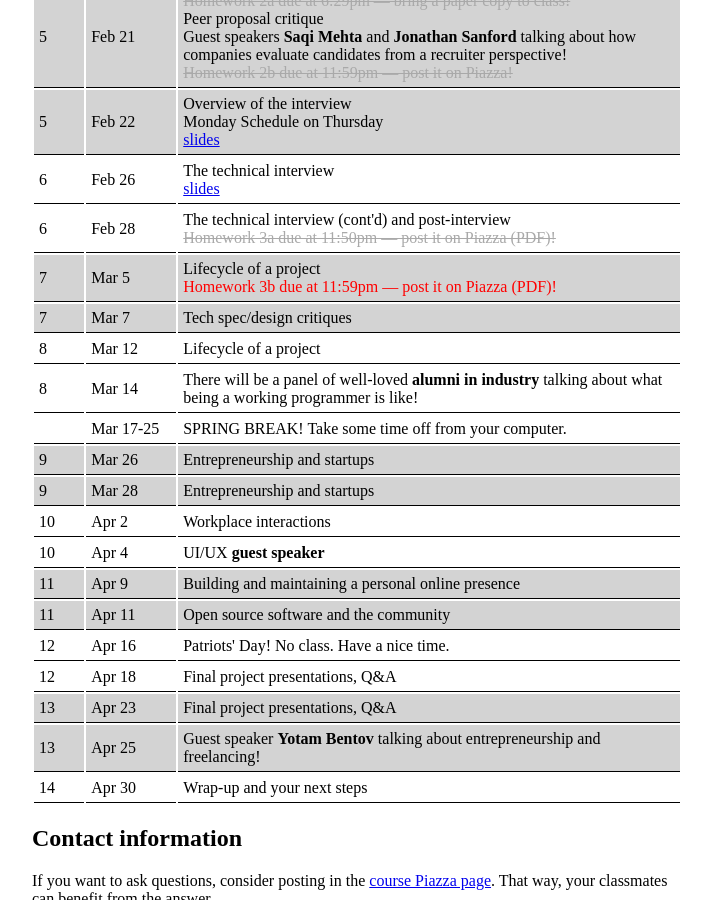
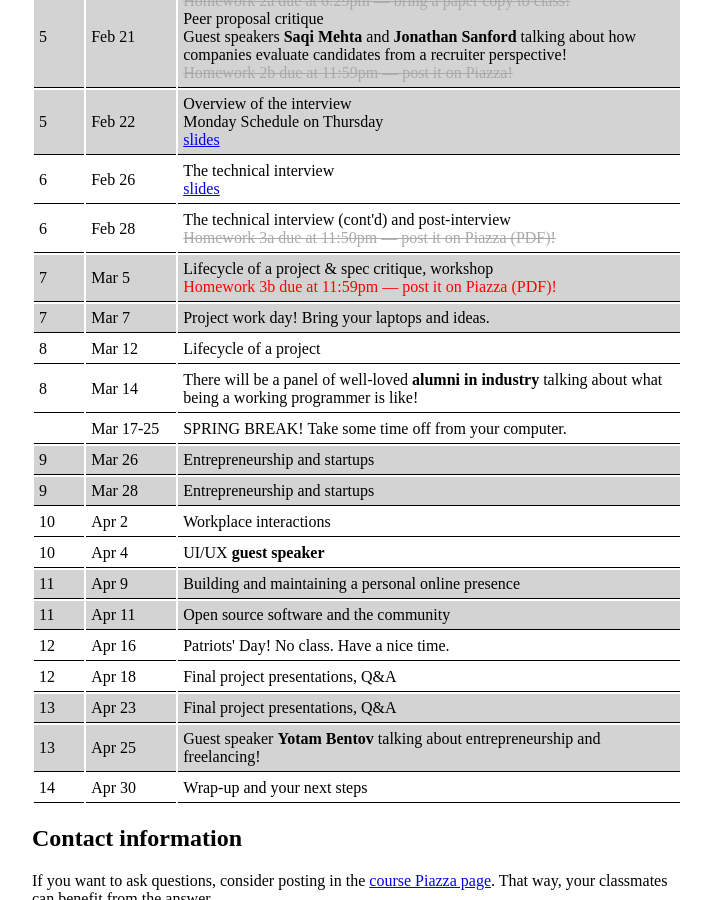
Before and after one commit to tekknolagi/excollege, a Jekyll site: the page built from syllabus.md, in a window 1280 px wide and 900 px high, scrolled down 1772 px. Shown: the whole window, without its empty margins (16-727 px from the left). Built offline with Jekyll 4.4.1, drawn with Linux system fonts in a browser that asks for light colours.

Commit message:
Update calendar

```diff
--- a/syllabus.md
+++ b/syllabus.md
@@ -239,7 +239,7 @@ to add materials from past lectures.
             <td>7</td>
             <td>Mar 5</td>
             <td>
-            Lifecycle of a project
+            Lifecycle of a project &amp; spec critique, workshop
             <br />
             <span class="assignment">Homework 3b due at 11:59pm &mdash; post it
             on Piazza (PDF)!</span>
@@ -249,7 +249,7 @@ to add materials from past lectures.
             <td>7</td>
             <td>Mar 7</td>
             <td>
-            Tech spec/design critiques
+            Project work day! Bring your laptops and ideas.
             </td>
         </tr>
         <tr class="week">
```
